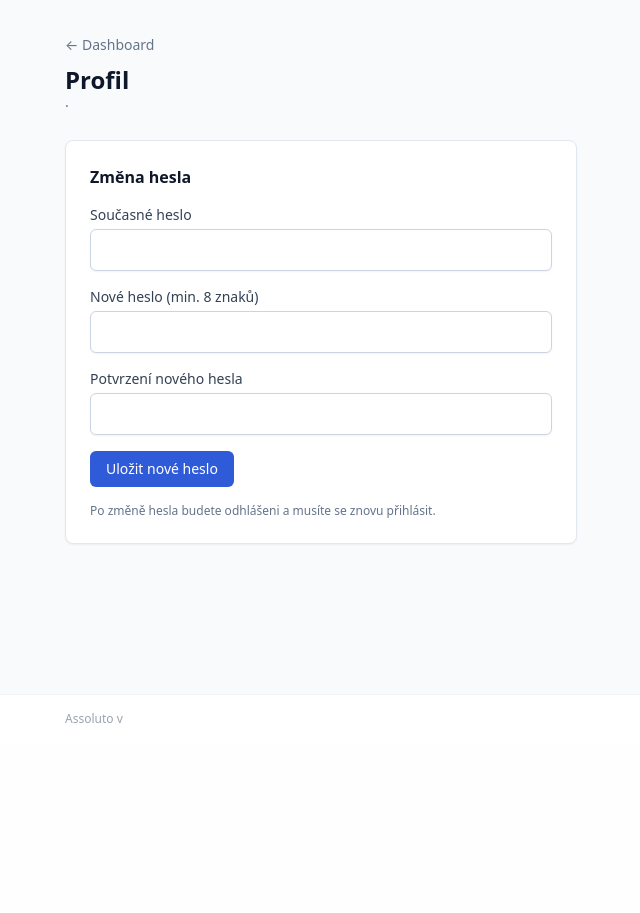
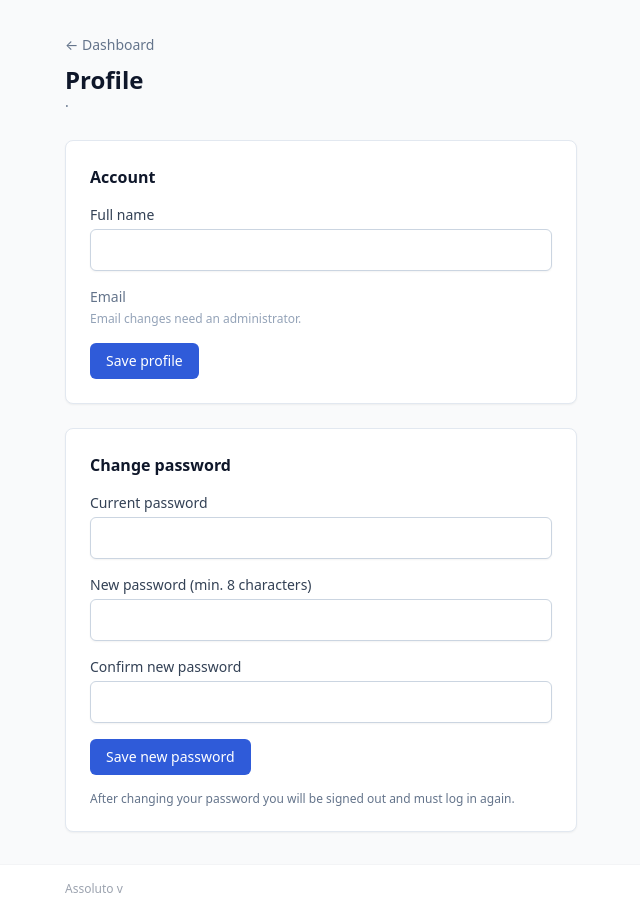
Before and after one commit to eLh0m3r0/assoluto, a Python web app: template app/templates/admin/profile.html in a window 1280 px wide. Shown: the part 57-970 px from the top of the page, without its empty margins (23-663 px from the left). Before the commit the page ends 780 px from the top, so only its background shows below. Run offline with Jinja, Linux system fonts and the light colour scheme; the template is opened without the code that fills it, so the values that code supplies are empty.

Commit message:
feat(dashboard,profile): recent orders + editable full name
- Dashboard: po kartách stats přidán seznam posledních 5 objednávek
  (scoped pro contacts). Odkaz na detail, status badge, datum,
  jméno klienta.
- Dashboard: všechny hardcoded CS stringy převedeny na _() a
  přeloženy v cs katalogu.
- Profile: editace full_name přes POST /app/admin/profile.
  Principal je frozen dataclass, takže místo mutace redirectneme
  na ?saved=1 a dashboard/header se obnoví z DB.
- Profile: Email je nyní read-only s poznámkou "Changes need admin"
  (změna e-mailu by vyžadovala re-verifikaci).

🤖 Generated with [Claude Code](https://claude.com/claude-code)

Co-Authored-By: Claude Opus 4.7 (1M context) <noreply@anthropic.com>

```diff
--- a/app/templates/admin/profile.html
+++ b/app/templates/admin/profile.html
@@ -1,47 +1,70 @@
 {% extends "app_base.html" %}
 
-{% block title %}Profil · {{ tenant.name }}{% endblock %}
+{% block title %}Assoluto — {{ _('Profile') }} · {{ tenant.name }}{% endblock %}
 
 {% block content %}
     <div class="mb-6">
-        <a href="/app" class="text-sm text-slate-500 hover:text-slate-900">&larr; Dashboard</a>
-        <h1 class="mt-2 text-2xl font-bold text-slate-900">Profil</h1>
+        <a href="/app" class="text-sm text-slate-500 hover:text-slate-900">&larr; {{ _('Dashboard') }}</a>
+        <h1 class="mt-2 text-2xl font-bold text-slate-900">{{ _('Profile') }}</h1>
         <p class="text-sm text-slate-500">{{ principal.email }} · {{ principal.full_name }}</p>
     </div>
 
     {% include "_flash.html" %}
 
+    <section class="mb-6 max-w-lg rounded-lg border border-slate-200 bg-white p-6 shadow-sm">
+        <h2 class="mb-4 font-semibold text-slate-900">{{ _('Account') }}</h2>
+        <form method="post" action="/app/admin/profile" class="space-y-4">
+            {{ csrf_input() }}
+            <div>
+                <label for="full_name" class="block text-sm font-medium text-slate-700">{{ _('Full name') }}</label>
+                <input type="text" id="full_name" name="full_name" required
+                       value="{{ principal.full_name }}" minlength="1" maxlength="255"
+                       class="mt-1 w-full rounded-md border border-slate-300 px-3 py-2 shadow-sm focus:border-brand-500 focus:outline-none focus:ring-1 focus:ring-brand-500">
+            </div>
+            <div>
+                <label class="block text-sm font-medium text-slate-500">{{ _('Email') }}</label>
+                <p class="mt-1 text-sm text-slate-700">{{ principal.email }}</p>
+                <p class="mt-1 text-xs text-slate-400">{{ _('Email changes need an administrator.') }}</p>
+            </div>
+            <button type="submit"
+                    class="rounded-md bg-brand-600 px-4 py-2 text-sm font-medium text-white hover:bg-brand-700">
+                {{ _('Save profile') }}
+            </button>
+        </form>
+    </section>
+
     <section class="max-w-lg rounded-lg border border-slate-200 bg-white p-6 shadow-sm">
-        <h2 class="mb-4 font-semibold text-slate-900">Změna hesla</h2>
+        <h2 class="mb-4 font-semibold text-slate-900">{{ _('Change password') }}</h2>
         <form method="post" action="/app/admin/profile/password" class="space-y-4">
-            {{ csrf_input() }}<div>
+            {{ csrf_input() }}
+            <div>
                 <label for="current_password" class="block text-sm font-medium text-slate-700">
-                    Současné heslo
+                    {{ _('Current password') }}
                 </label>
-                <input type="password" id="current_password" name="current_password" required
+                <input type="password" id="current_password" name="current_password" required autocomplete="current-password"
                        class="mt-1 w-full rounded-md border border-slate-300 px-3 py-2 shadow-sm">
             </div>
             <div>
                 <label for="new_password" class="block text-sm font-medium text-slate-700">
-                    Nové heslo (min. 8 znaků)
+                    {{ _('New password (min. 8 characters)') }}
                 </label>
-                <input type="password" id="new_password" name="new_password" required minlength="8"
+                <input type="password" id="new_password" name="new_password" required minlength="8" autocomplete="new-password"
                        class="mt-1 w-full rounded-md border border-slate-300 px-3 py-2 shadow-sm">
             </div>
             <div>
                 <label for="new_password_confirm" class="block text-sm font-medium text-slate-700">
-                    Potvrzení nového hesla
+                    {{ _('Confirm new password') }}
                 </label>
                 <input type="password" id="new_password_confirm" name="new_password_confirm"
-                       required minlength="8"
+                       required minlength="8" autocomplete="new-password"
                        class="mt-1 w-full rounded-md border border-slate-300 px-3 py-2 shadow-sm">
             </div>
             <button type="submit"
                     class="rounded-md bg-brand-600 px-4 py-2 text-sm font-medium text-white hover:bg-brand-700">
-                Uložit nové heslo
+                {{ _('Save new password') }}
             </button>
             <p class="text-xs text-slate-500">
-                Po změně hesla budete odhlášeni a musíte se znovu přihlásit.
+                {{ _('After changing your password you will be signed out and must log in again.') }}
             </p>
         </form>
     </section>
```
Also changed, not shown: app/routers/dashboard.py (+25 -0 lines), app/routers/tenant_admin.py (+30 -1 lines), app/templates/dashboard/index.html (+56 -18 lines), app/locale/cs/LC_MESSAGES/messages.po, 1 other file.
